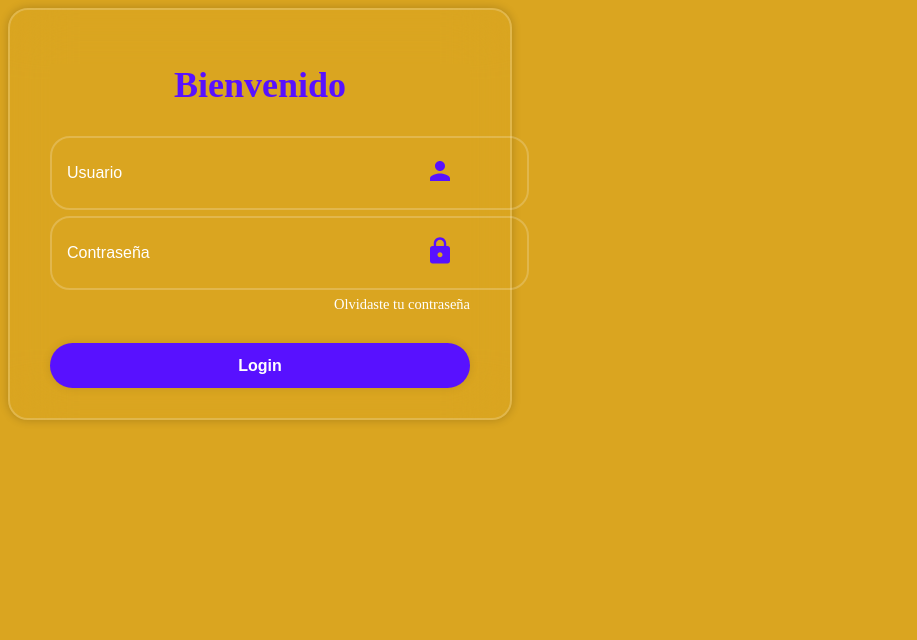
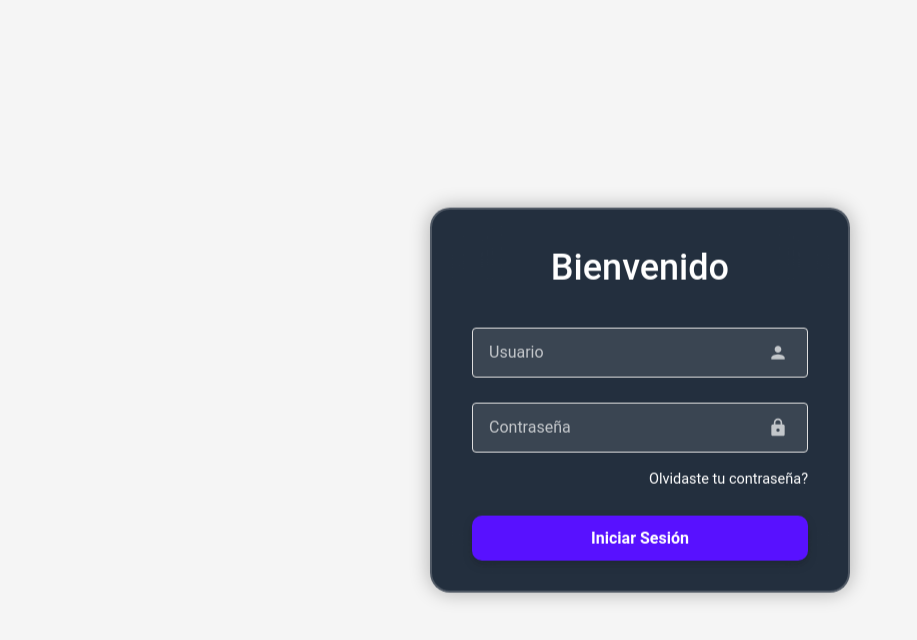
Before and after one commit to uxueadrian/sigvibFront, a React (Vite) app: page /login in a window 1280 px wide. Shown: the top 640 px of the page, without its empty margins (0-917 px from the left). Built offline with nearby package versions, Linux system fonts and the light colour scheme; what @react-pdf/renderer would draw is missing.

Commit message:
Pocos cambios

```diff
--- a/src/App.jsx
+++ b/src/App.jsx
@@ -16,6 +16,9 @@ import BienResponsable from '../src/pages/responsable/BienesResponsable';
 import SolicitarBienResponsable from '../src/pages/responsable/SolicitarBienResponsable';
 
 import ProtectedRoute from '../src/context/ProtectedRoute';
+
+import { CssBaseline, ThemeProvider } from '@mui/material';
+import "../src/styles/global.css";
 
 function App () {
     return (
--- a/src/components/Sidebar.jsx
+++ b/src/components/Sidebar.jsx
@@ -32,6 +32,11 @@ const Main = styled('main', { shouldForwardProp: (prop) => prop !== 'open' })(
         }),
         marginLeft: 0,
       }),
+
+      width: '100%',
+      maxWidth: '1200px',
+      margin: '0 auto',
+      padding: '80px 20px 20px', // Ajuste para el AppBar
     }),
 );
 
@@ -99,12 +104,6 @@ export default function Sidebar({children ,linksArray}) {
             SIGVIB
           </Typography>
 
-          {user && (
-            <Typography variant="subtitle2" component="div">
-              {user.username}
-            </Typography>
-          )}
-
         </Toolbar>
       </AppBar>
 
--- a/src/pages/Login.jsx
+++ b/src/pages/Login.jsx
@@ -1,10 +1,11 @@
 import React, { useContext, useState } from "react";
 import { useAuth } from "../context/AuthContext";
-import '../styles/login.css';
-import '../styles/stilo.css';
 import PersonIcon from '@mui/icons-material/Person';
 import LockIcon from '@mui/icons-material/Lock';
 import { useNavigate } from "react-router-dom";
+
+import '../styles/login.css';
+import '../styles/stilo.css';
 
 const Login = () => {
     //const {login} = useContext(AuthContext);
@@ -97,7 +98,8 @@ const Login = () => {
         }
     };
 
-    return(
+    return (
+        <div className="login-container"> {/* Nuevo contenedor */}
             <div className="wrapper">
                 <form onSubmit={handleSubmit}>
                     <h1>Bienvenido</h1>
@@ -107,8 +109,9 @@ const Login = () => {
                             type="text"
                             placeholder="Usuario"
                             value={username}
-                          onChange={(e)=> setUsername(e.target.value)}
-                          required/>
+                            onChange={(e) => setUsername(e.target.value)}
+                            required
+                        />
                         <PersonIcon className="icon" />
                     </div>
 
@@ -117,22 +120,23 @@ const Login = () => {
                             type="password"
                             placeholder="Contraseña"
                             value={password}
-                          onChange={(e)=> setPassword(e.target.value)}
-                          required/>
-                        <LockIcon className="icon"/>
+                            onChange={(e) => setPassword(e.target.value)}
+                            required
+                        />
+                        <LockIcon className="icon" />
                     </div>
 
                     <div className="remember-forgot">
-                        <label> </label>
-                        <a href="">Olvidaste tu contraseña</a>
+                        <a href="#">Olvidaste tu contraseña?</a>
                     </div>
 
                     <button type="submit" disabled={loading}>
-                      {loading ? "Cargando..." : "Login"}
+                        {loading ? "Cargando..." : "Iniciar Sesión"}
                     </button>
-                    {error && <p style={{color: "red"}}> {error} </p>}
 
+                    {error && <div className="error-message">{error}</div>}
                 </form>
+            </div>
         </div>
     );
 
--- a/src/styles/Vista-BR.css
+++ b/src/styles/Vista-BR.css
@@ -1,4 +1,3 @@
-/* Estilos para las cards - Versión mejorada */
 .image-grid {
     display: flex;
     flex-wrap: wrap;
--- /dev/null
+++ b/src/styles/global.css
@@ -0,0 +1,106 @@
+/* Reset mejorado */
+* {
+    margin: 0;
+    padding: 0;
+    box-sizing: border-box;
+}
+
+html {
+    font-size: 16px;
+}
+
+body {
+    font-family: 'Roboto', sans-serif;
+    line-height: 1.6;
+    color: #333;
+    background-color: #f5f5f5;
+}
+
+  /* Estilos base para elementos comunes */
+  h1, h2, h3, h4, h5, h6 {
+    margin-bottom: 1rem;
+    color: #333;
+    font-weight: 500;
+  }
+
+  h1 {
+    font-size: 2rem;
+    margin-bottom: 1.5rem;
+}
+
+h2 {
+    font-size: 1.75rem;
+}
+
+h3 {
+    font-size: 1.5rem;
+}
+
+  /* Contenedores */
+.container {
+    width: 100%;
+    padding: 1rem;
+}
+
+  /* Formularios y inputs */
+input, select, button {
+    font-family: inherit;
+    font-size: 1rem;
+}
+
+input[type="text"],
+input[type="password"],
+select {
+    padding: 0.75rem 1rem;
+    border: 1px solid #ddd;
+    border-radius: 4px;
+    width: 100%;
+    max-width: 500px;
+    transition: border 0.3s;
+}
+
+input:focus, select:focus {
+    outline: none;
+    border-color: #7033FF;
+    box-shadow: 0 0 0 2px rgba(112, 51, 255, 0.2);
+}
+
+  /* Botones */
+button {
+    padding: 0.75rem 1.5rem;
+    background-color: #7033FF;
+    color: white;
+    border: none;
+    border-radius: 4px;
+    cursor: pointer;
+    transition: background-color 0.3s;
+}
+
+button:hover {
+    background-color: #5a2bd6;
+}
+
+  /* Utilidades */
+.flex {
+    display: flex;
+}
+
+.flex-col {
+    flex-direction: column;
+}
+
+.gap-2 {
+    gap: 0.5rem;
+}
+
+.gap-4 {
+    gap: 1rem;
+}
+
+.mt-4 {
+    margin-top: 1rem;
+}
+
+.mb-4 {
+    margin-bottom: 1rem;
+}
--- a/src/styles/login.css
+++ b/src/styles/login.css
@@ -1,3 +1,29 @@
-* {
-    background-color: goldenrod;
+/* Fondo y contenedor principal */
+body {
+    background-color: #0D1A2B;
+    margin: 0;
+    padding: 0;
+    min-height: 100vh;
+    position: relative;
+    font-family: 'Segoe UI', Tahoma, Geneva, Verdana, sans-serif;
 }
+
+.login-container {
+    display: flex;
+    justify-content: center;
+    align-items: center;
+    min-height: 100vh;
+    width: 100%;
+    padding: 20px;
+    box-sizing: border-box;
+}
+
+/* Animación para el wrapper */
+@keyframes fadeIn {
+    from { opacity: 0; transform: translate(-50%, -45%); }
+    to { opacity: 1; transform: translate(-50%, -50%); }
+}
+
+.wrapper {
+    animation: fadeIn 0.5s ease-out forwards;
+}
--- a/src/styles/stilo.css
+++ b/src/styles/stilo.css
@@ -1,99 +1,121 @@
+/* Contenedor principal */
 .wrapper {
     width: 420px;
-    background: transparent;
-    border: 2px solid rgba(255, 255, 255, .2);
+    background: rgba(13, 26, 43, 0.9); /* Fondo semitransparente que combina con el body */
+    border: 2px solid rgba(255, 255, 255, 0.2);
     backdrop-filter: blur(30px);
-    box-shadow: 0 0 10px rgba(0, 0, 0, .2);
-    color: #5811FF;
+    box-shadow: 0 0 20px rgba(0, 0, 0, 0.3);
+    color: #ffffff;
     border-radius: 20px;
     padding: 30px 40px;
+    position: absolute;
+    top: 50%;
+    left: 50%;
+    transform: translate(-50%, -50%);
+    margin: 0 auto;
 }
 
+/* Título */
 .wrapper h1 {
     font-size: 36px;
     text-align: center;
-    margin-bottom: 20px;
+    margin-bottom: 30px;
+    color: #ffffff;
 }
 
+/* Contenedor de inputs */
 .wrapper .input-box {
     position: relative;
     width: 100%;
     height: 50px;
-    margin: 30px 0;
+    margin: 25px 0;
 }
 
+/* Estilos para los inputs */
 .input-box input {
     width: 100%;
     height: 100%;
-    background: transparent;
-    border: 2px solid rgba(255, 255, 255, .2);
+    background: rgba(255, 255, 255, 0.1);
+    border: 2px solid rgba(255, 255, 255, 0.2);
     outline: none;
-    border-radius: 20px;
+    border-radius: 10px;
     font-size: 16px;
-    color: #5811FF;
-    padding: 10px 40px 10px 15px;
-
-}
-.input-box input::placeholder {
-    color: #fff;
+    color: #ffffff;
+    padding: 0 45px 0 20px;
+    transition: all 0.3s ease;
 }
 
+.input-box input:focus {
+    border-color: #5811FF;
+    box-shadow: 0 0 8px rgba(88, 17, 255, 0.5);
+}
+
+.input-box input::placeholder {
+    color: rgba(255, 255, 255, 0.7);
+}
+
+/* Iconos de Material-UI */
 .input-box .icon {
     position: absolute;
-    right:  15px;
-    top: 70%;
+    right: 20px;
+    top: 50%;
     transform: translateY(-50%);
-    font-size: 30px;
+    font-size: 20px;
+    color: rgba(255, 255, 255, 0.7);
 }
 
+/* Sección "Olvidé contraseña" */
 .wrapper .remember-forgot {
     display: flex;
     justify-content: flex-end;
     font-size: 14.5px;
-    margin: 10px 0;
-}
-
-.remember-forgot label input {
-    accent-color: #fff;
-    margin-right: 4px;
+    margin: -10px 0 15px;
 }
 
 .remember-forgot a {
-    color: #fff;
+    color: #ffffff;
     text-decoration: none;
+    transition: color 0.3s;
 }
 
 .remember-forgot a:hover {
+    color: #5811FF;
     text-decoration: underline;
 }
 
+/* Botón de Login */
 .wrapper button {
     width: 100%;
     height: 45px;
     background: #5811FF;
     border: none;
     outline: none;
-    border-radius: 40px;
-    box-shadow: 0 0 10px rgba(0, 0, 0, .1);
+    border-radius: 10px;
+    box-shadow: 0 4px 10px rgba(0, 0, 0, 0.2);
     cursor: pointer;
     font-size: 16px;
     color: #fff;
     font-weight: 700;
-    margin-top: 20px;
+    margin-top: 10px;
+    transition: all 0.3s ease;
 }
 
-.wrapper .register-link {
-    font-size: 14.5px;
-    text-align: center;
-    margin: 20px 0 15px;
+.wrapper button:hover {
+    background: #4a0dd4;
+    transform: translateY(-2px);
 }
 
-.register-link p a {
-    color: #fff;
-    text-decoration: none;
-    font-weight: 600;
+.wrapper button:disabled {
+    background: #cccccc;
+    cursor: not-allowed;
+    transform: none;
 }
 
-.register-link p a:hover {
-    text-decoration: underline;
+/* Mensaje de error */
+.wrapper p[style*="color: red"] {
+    text-align: center;
+    margin-top: 15px;
+    padding: 10px;
+    background: rgba(255, 0, 0, 0.1);
+    border-radius: 5px;
 }
--- /dev/null
+++ b/src/styles/theme.jsx
@@ -0,0 +1,5 @@
+import React from "react";
+
+export function theme (){
+
+}
```
Also changed, not shown: src/styles/Vista.css (line endings or trailing spaces). Lines whose indentation alone changed are shown as unchanged.
